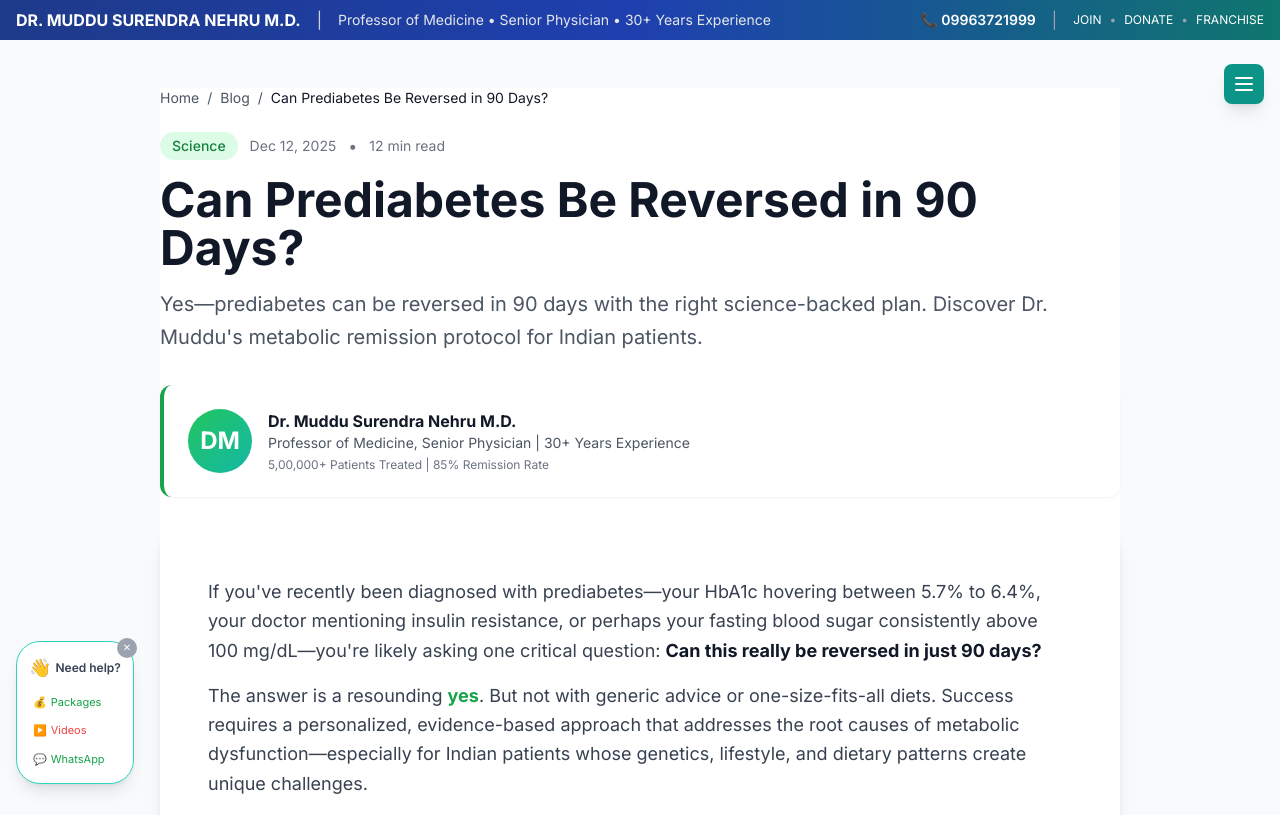
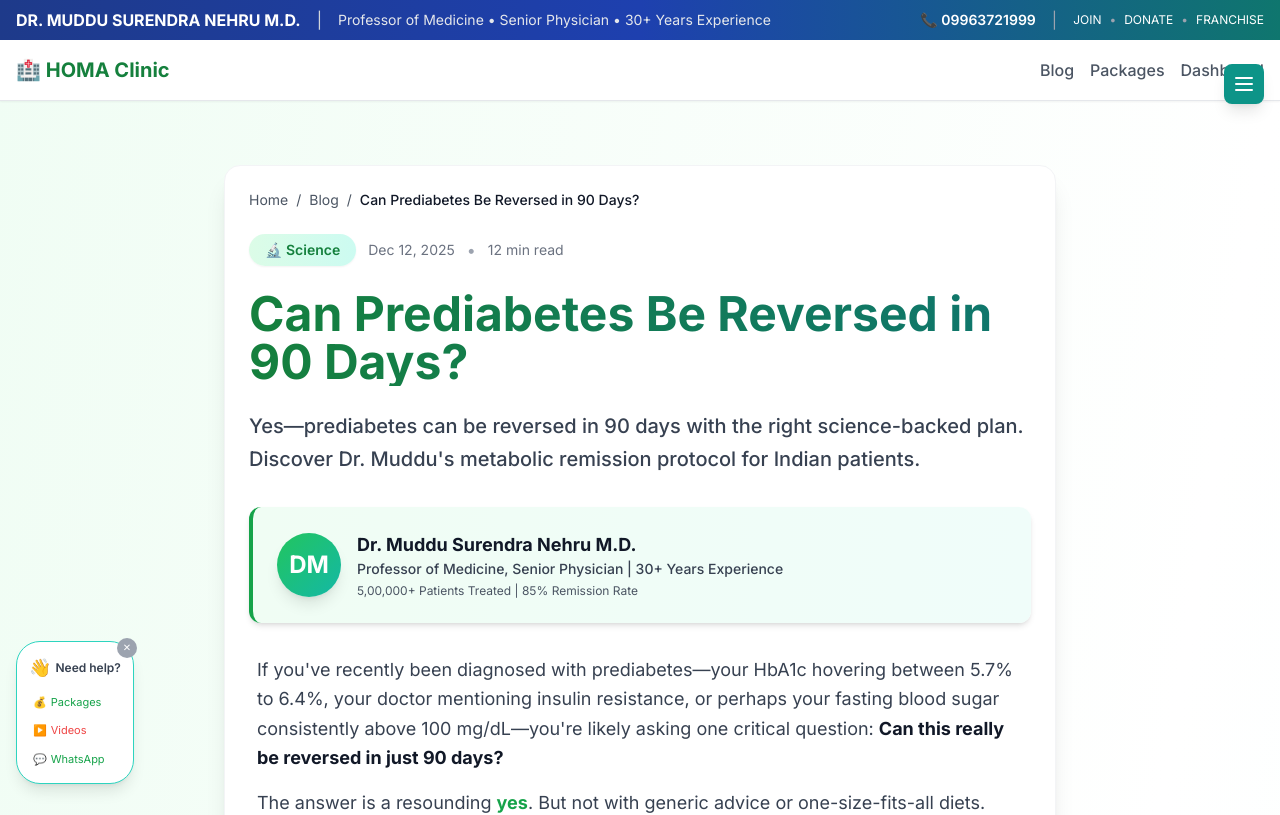
Before and after one commit to muddusurendranehru/DR-MUDDUS-MVP-MIRACLE-VALUE-PROPOSITION, a Next.js app in the folder web/: page /blog/can-prediabetes-be-reversed-in-90-days in a window 1280 px wide. Shown: the top 815 px of the page. Built offline with nearby package versions, Linux system fonts and the light colour scheme.

Commit message:
Improve blog layout design - light theme, better styling, professional appearance

```diff
--- a/web/app/blog/can-prediabetes-be-reversed-in-90-days/page.tsx
+++ b/web/app/blog/can-prediabetes-be-reversed-in-90-days/page.tsx
@@ -25,54 +25,54 @@ export async function generateMetadata(): Promise<Metadata> {
 export default function CanPrediabetesBeReversedBlog() {
   return (
     <BlogLayout>
-      <article className="min-h-screen bg-white text-gray-800">
+      <article className="bg-white rounded-2xl shadow-xl border border-gray-100 overflow-hidden my-8">
         {/* Breadcrumb */}
-        <nav className="text-sm text-gray-600 mb-6">
-          <Link href="/" className="hover:text-green-600">
+        <nav className="text-sm text-gray-600 mb-6 px-6 pt-6">
+          <Link href="/" className="hover:text-green-600 transition">
             Home
           </Link>
           <span className="mx-2">/</span>
-          <Link href="/blog" className="hover:text-green-600">
+          <Link href="/blog" className="hover:text-green-600 transition">
             Blog
           </Link>
           <span className="mx-2">/</span>
-          <span className="text-gray-900">Can Prediabetes Be Reversed in 90 Days?</span>
+          <span className="text-gray-900 font-medium">Can Prediabetes Be Reversed in 90 Days?</span>
         </nav>
 
         {/* Meta Info */}
-        <div className="mb-8">
-          <div className="flex flex-wrap items-center gap-3 mb-4">
-            <span className="bg-green-100 text-green-700 px-3 py-1 rounded-full text-sm font-medium">
-              Science
+        <div className="mb-8 px-6">
+          <div className="flex flex-wrap items-center gap-3 mb-6">
+            <span className="bg-gradient-to-r from-green-100 to-teal-100 text-green-700 px-4 py-1.5 rounded-full text-sm font-semibold shadow-sm">
+              🔬 Science
             </span>
             <span className="text-gray-500 text-sm">Dec 12, 2025</span>
-            <span className="text-gray-500">•</span>
+            <span className="text-gray-400">•</span>
             <span className="text-gray-500 text-sm">12 min read</span>
           </div>
-          <h1 className="text-4xl md:text-5xl font-bold text-gray-900 mb-4 leading-tight">
+          <h1 className="text-4xl md:text-5xl font-bold text-gray-900 mb-6 leading-tight bg-gradient-to-r from-green-700 to-teal-700 bg-clip-text text-transparent">
             Can Prediabetes Be Reversed in 90 Days?
           </h1>
-          <p className="text-xl text-gray-600 leading-relaxed">
+          <p className="text-xl text-gray-700 leading-relaxed font-medium">
             Yes—prediabetes can be reversed in 90 days with the right science-backed plan. Discover Dr. Muddu&apos;s metabolic remission protocol for Indian patients.
           </p>
         </div>
 
         {/* Author Info */}
-        <div className="bg-white rounded-xl p-6 shadow-sm mb-8 border-l-4 border-green-600">
+        <div className="bg-gradient-to-r from-green-50 to-teal-50 rounded-xl p-6 shadow-md mb-8 mx-6 border-l-4 border-green-600">
           <div className="flex items-center gap-4">
-            <div className="w-16 h-16 bg-gradient-to-br from-green-500 to-teal-500 rounded-full flex items-center justify-center text-white text-2xl font-bold">
+            <div className="w-16 h-16 bg-gradient-to-br from-green-500 to-teal-500 rounded-full flex items-center justify-center text-white text-2xl font-bold shadow-lg">
               DM
             </div>
             <div>
-              <h3 className="font-bold text-gray-900">Dr. Muddu Surendra Nehru M.D.</h3>
-              <p className="text-gray-600 text-sm">Professor of Medicine, Senior Physician | 30+ Years Experience</p>
-              <p className="text-gray-500 text-xs mt-1">5,00,000+ Patients Treated | 85% Remission Rate</p>
+              <h3 className="font-bold text-gray-900 text-lg">Dr. Muddu Surendra Nehru M.D.</h3>
+              <p className="text-gray-700 text-sm font-medium">Professor of Medicine, Senior Physician | 30+ Years Experience</p>
+              <p className="text-gray-600 text-xs mt-1">5,00,000+ Patients Treated | 85% Remission Rate</p>
             </div>
           </div>
         </div>
 
         {/* Main Content */}
-        <div className="bg-white rounded-2xl shadow-lg p-8 md:p-12 prose prose-lg max-w-none">
+        <div className="px-6 pb-8 md:px-8 md:pb-12 prose prose-lg max-w-none prose-headings:text-gray-900 prose-headings:font-bold prose-p:text-gray-700 prose-p:leading-relaxed prose-a:text-green-600 prose-a:no-underline hover:prose-a:underline prose-strong:text-gray-900 prose-ul:text-gray-700 prose-li:text-gray-700">
 
           {/* Introduction */}
           <div className="mb-10">
@@ -400,14 +400,14 @@ export default function CanPrediabetesBeReversedBlog() {
         </div>
 
         {/* Related Posts */}
-        <div className="mt-12">
+        <div className="mt-12 px-6 pb-6">
           <h3 className="text-2xl font-bold text-gray-900 mb-6">Related Articles</h3>
           <div className="grid md:grid-cols-2 gap-6">
-            <Link href="/blog/homa-ir-india-diabetes-risk" className="bg-white rounded-xl p-6 shadow-md hover:shadow-lg transition">
+            <Link href="/blog/homa-ir-india-diabetes-risk" className="bg-gradient-to-br from-green-50 to-white rounded-xl p-6 shadow-md hover:shadow-xl transition border border-green-100">
               <h4 className="text-xl font-semibold text-gray-900 mb-2">What Is HOMA-IR and Why It Matters</h4>
               <p className="text-gray-600">Understand the science behind insulin resistance...</p>
             </Link>
-            <Link href="/blog/indian-diet-insulin-resistance" className="bg-white rounded-xl p-6 shadow-md hover:shadow-lg transition">
+            <Link href="/blog/indian-diet-insulin-resistance" className="bg-gradient-to-br from-teal-50 to-white rounded-xl p-6 shadow-md hover:shadow-xl transition border border-teal-100">
               <h4 className="text-xl font-semibold text-gray-900 mb-2">5 Indian Foods That Lower Your TyG Index</h4>
               <p className="text-gray-600">Simple dietary swaps to improve metabolic health...</p>
             </Link>
@@ -415,10 +415,10 @@ export default function CanPrediabetesBeReversedBlog() {
         </div>
 
         {/* Back to Blog */}
-        <div className="mt-12 text-center">
+        <div className="mt-8 pb-8 text-center px-6">
           <Link
             href="/blog"
-            className="inline-flex items-center text-green-600 font-semibold hover:text-green-700 transition"
+            className="inline-flex items-center text-green-600 font-semibold hover:text-green-700 transition text-lg"
           >
             ← Back to All Articles
           </Link>
--- a/web/components/BlogLayout.tsx
+++ b/web/components/BlogLayout.tsx
@@ -1,4 +1,5 @@
 import type { ReactNode } from 'react'
+import Link from 'next/link'
 
 interface BlogLayoutProps {
   children: ReactNode
@@ -6,10 +7,53 @@ interface BlogLayoutProps {
 
 export default function BlogLayout({ children }: BlogLayoutProps) {
   return (
-    <div className="min-h-screen bg-slate-50">
-      <div className="mx-auto max-w-5xl px-4 py-12 sm:px-6 lg:px-8">
+    <div className="min-h-screen bg-gradient-to-br from-green-50 via-white to-teal-50">
+      {/* Blog Header */}
+      <header className="bg-white border-b border-gray-200 shadow-sm sticky top-0 z-50">
+        <div className="max-w-7xl mx-auto px-4 py-4">
+          <div className="flex items-center justify-between">
+            <Link href="/" className="text-xl font-bold text-green-700 hover:text-green-800 transition">
+              🏥 HOMA Clinic
+            </Link>
+            <nav className="flex gap-4 items-center">
+              <Link href="/blog" className="text-gray-600 hover:text-green-600 transition font-medium">
+                Blog
+              </Link>
+              <Link href="/pricing" className="text-gray-600 hover:text-green-600 transition font-medium">
+                Packages
+              </Link>
+              <Link href="/dashboard" className="text-gray-600 hover:text-green-600 transition font-medium">
+                Dashboard
+              </Link>
+            </nav>
+          </div>
+        </div>
+      </header>
+
+      {/* Blog Content */}
+      <div className="mx-auto max-w-4xl px-4 py-8 sm:px-6 lg:px-8">
         {children}
       </div>
+
+      {/* Blog Footer */}
+      <footer className="bg-gray-800 text-white py-8 px-4 mt-16">
+        <div className="max-w-4xl mx-auto text-center">
+          <p className="text-gray-400 mb-2">
+            © {new Date().getFullYear()} HOMA Clinics Private Limited. All Rights Reserved.
+          </p>
+          <div className="flex justify-center gap-4 text-sm">
+            <Link href="/disclaimer" className="text-gray-400 hover:text-white transition">
+              Disclaimer
+            </Link>
+            <Link href="/pricing" className="text-gray-400 hover:text-white transition">
+              Pricing
+            </Link>
+            <Link href="/" className="text-gray-400 hover:text-white transition">
+              Home
+            </Link>
+          </div>
+        </div>
+      </footer>
     </div>
   )
 }
```
